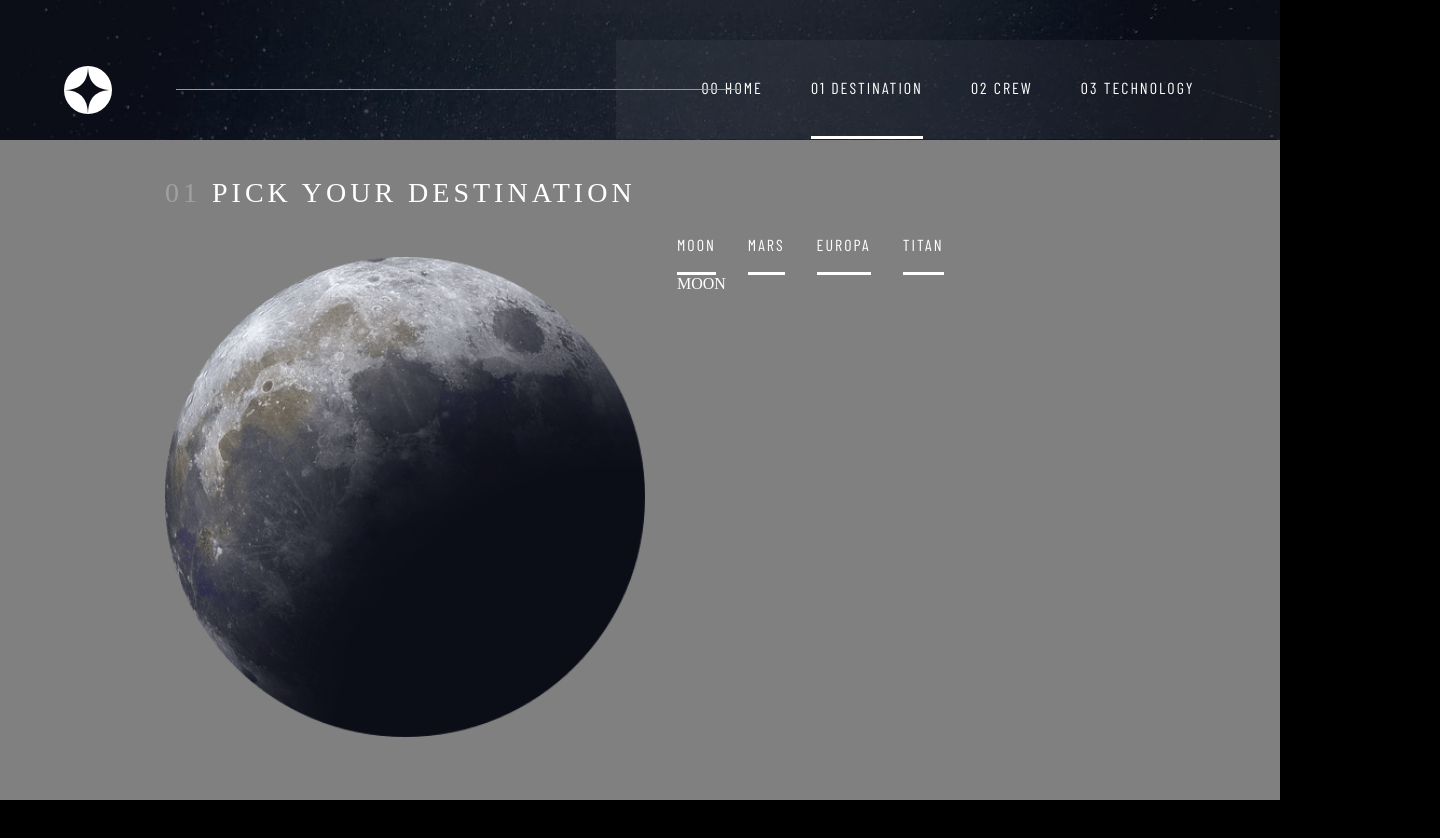
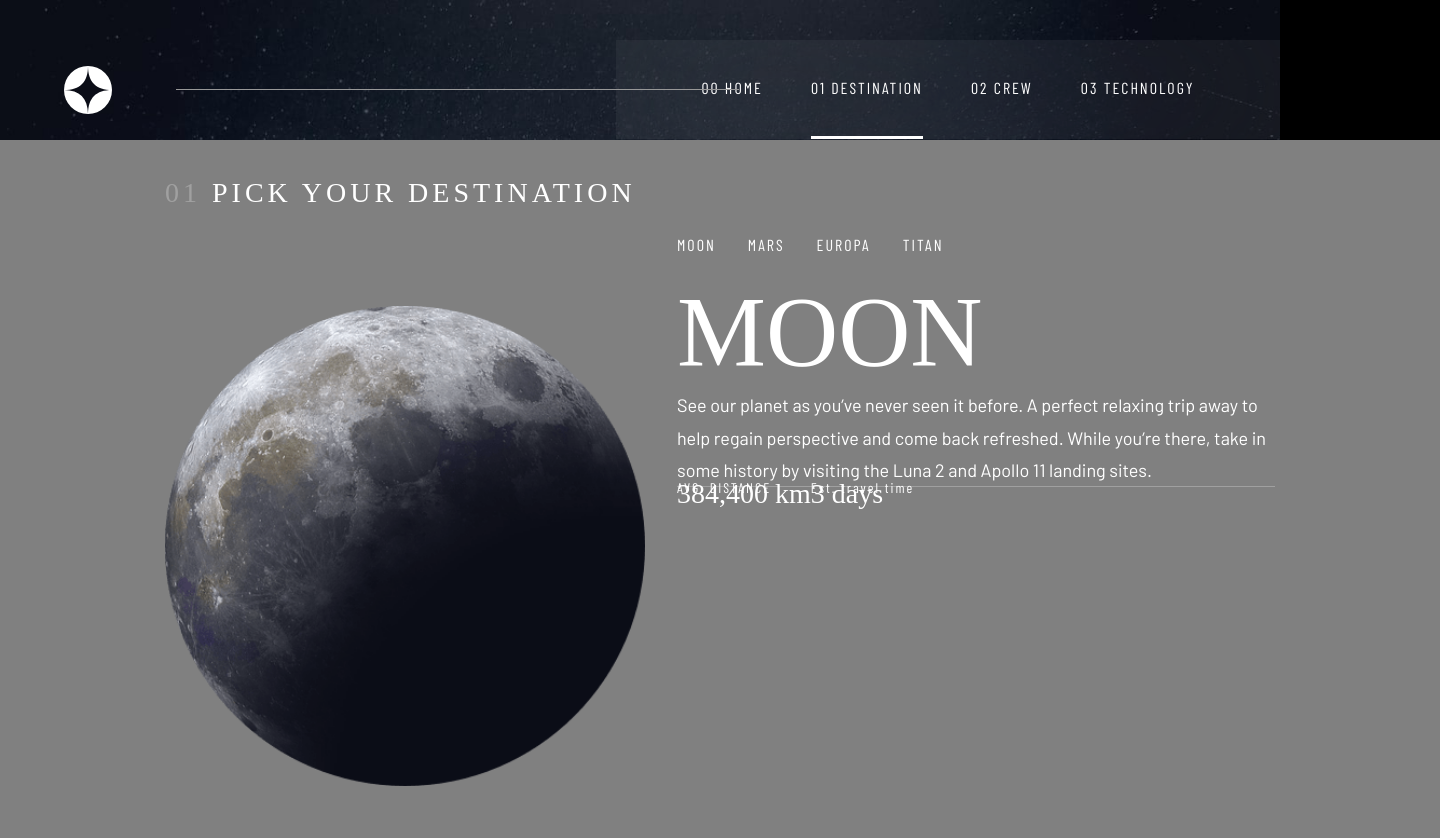
Before and after one commit to Marco-Ray/space-tourism, a Vue app: page /destination in a window 1280 px wide. Shown: the top 838 px of the page, 1440 px wide, since content can reach past the window. Before the commit the page ends 800 px from the top, so only its background shows below. Built offline with nearby package versions, Linux system fonts and the light colour scheme; a web font is replaced by a local one.

Commit message:
flex margin layout

```diff
--- a/src/components/DestinationTab.vue
+++ b/src/components/DestinationTab.vue
@@ -28,6 +28,12 @@ const activeTabList = computed(() => {
 
 function toggleTab(index) {
   activeTab.value = props.tabList[index];
+  Array.from(document.getElementsByClassName("tab-item")).forEach((element) =>
+    element.classList.remove("tab-active")
+  );
+  document
+    .querySelector(`.tab-item:nth-child(${index + 1})`)
+    .classList.add("tab-active");
 }
 </script>
 
@@ -40,7 +46,11 @@ function toggleTab(index) {
 .tab-item {
   cursor: pointer;
   height: 29px;
-  border-bottom: 3px solid $white;
+  border-bottom: 3px solid transparent;
   color: $white;
 }
+
+.tab-active {
+  border-bottom: 3px solid $white;
+}
 </style>
--- a/src/style/index.scss
+++ b/src/style/index.scss
@@ -36,9 +36,12 @@ a {
     margin-top: 140px;
     position: relative;
     .content {
-      position: absolute;
+      // position: absolute;
       background-color: grey;
       display: flex;
+      width: 100%;
+      height: 100%;
+      margin: auto auto;
     }
   }
 }
--- a/src/views/DestinationView.vue
+++ b/src/views/DestinationView.vue
@@ -15,16 +15,33 @@
           </div>
           <destination-tab :tabList="tabList" class="tab__container">
             <template #MOON>
-              MOON
+              <div class="heading-L">MOON</div>
+              <div class="body">
+                See our planet as you’ve never seen it before. A perfect
+                relaxing trip away to help regain perspective and come back
+                refreshed. While you’re there, take in some history by visiting
+                the Luna 2 and Apollo 11 landing sites.
+              </div>
+              <div class="divider"></div>
+              <div style="display: flex;">
+                <div style="display: flex; flex-direction: column;">
+                  <div class="subheading-S">AVG. DISTANCE</div>
+                  <div class="subheading-L">384,400 km</div>
+                </div>
+                <div style="display: flex; flex-direction: column;">
+                  <div class="subheading-S">Est. travel time</div>
+                  <div class="subheading-L">3 days</div>
+                </div>
+              </div>
             </template>
             <template #MARS>
-              MARS
+              <div class="heading-L">MARS</div>
             </template>
             <template #EUROPA>
-              EUROPA
+              <div class="heading-L">EUROPA</div>
             </template>
             <template #TITAN>
-              TITAN
+              <div class="heading-L">TITAN</div>
             </template>
           </destination-tab>
         </div>
@@ -43,14 +60,22 @@ const tabList = ["MOON", "MARS", "EUROPA", "TITAN"];
 <style lang="scss" scoped>
 #destination {
   background-image: url("@/assets/destination/background-destination-desktop.jpg");
+  @include respondTo("tablet") {
+    background-image: url("@/assets/destination/background-destination-tablet.jpg");
+  }
+  @include respondTo("phone") {
+    background-image: url("@/assets/destination/background-destination-mobile.jpg");
+  }
 }
 
 .destination__container {
   .destination__content {
     flex-direction: column;
     align-items: start;
-    width: calc(100% - 165px * 2);
-    height: calc(100% - 48px * 2);
+    max-width: 1110px;
+    max-height: 792px;
+    // width: calc(100% - 165px * 2);
+    // height: calc(100% - 48px * 2);
     padding: 48px 165px;
     gap: 24px;
   }
@@ -74,15 +99,8 @@ const tabList = ["MOON", "MARS", "EUROPA", "TITAN"];
   }
 }
 
-@media screen and (max-width: 850px) {
-  #destination {
-    background-image: url("@/assets/destination/background-destination-tablet.jpg");
-  }
-}
-
-@media screen and (max-width: 750px) {
-  #destination {
-    background-image: url("@/assets/destination/background-destination-mobile.jpg");
-  }
+.divider {
+  background-color: rgba($white, 25%);
+  height: 1px;
 }
 </style>
--- a/src/views/HomeView.vue
+++ b/src/views/HomeView.vue
@@ -36,28 +36,27 @@
   .home__content {
     align-items: end;
     justify-content: space-between;
-    width: calc(100% - 165px * 2);
-    height: calc(100% - 128px * 2);
-    padding: 128px 165px;
+    max-width: 1110px;
+    max-height: 632px;
     @include respondTo("tablet") {
-      width: calc(100% - 40px * 2);
-      height: calc(100% - 128px * 2);
-      padding: 128px 40px;
+      max-width: 688px;
+      max-height: 672px;
     }
     @include respondTo("phone") {
-      width: calc(100% - 24px * 2);
-      height: calc(100% - 24px * 2);
-      padding: 24px;
+      max-width: 327px;
+      height: 676px;
     }
   }
 }
 
 .hero {
   max-width: 540px;
+  width: 100%;
 }
 
 .explore-btn {
   position: relative;
+  transform: translate(-88px, -88px);
   width: 272px;
   height: 272px;
   text-align: center;
@@ -65,7 +64,11 @@
   border-radius: 50%;
   color: $very-dark-navy;
   background-color: $white;
+  @include respondTo("tablet") {
+    transform: translate(0, 0);
+  }
   @include respondTo("phone") {
+    transform: translate(0, 0);
     width: 144px;
     height: 144px;
     line-height: 144px;
@@ -105,11 +108,13 @@
       flex-direction: column;
       justify-content: space-around;
       align-items: center;
-      width: calc(100% - 40px * 2);
-      height: calc(100% - 20px * 2);
-      padding: 20px 40px;
+      max-width: 688px;
+      max-height: 900px;
       .hero {
         text-align: center;
+      }
+      .explore-btn {
+        transform: translate(0, 0);
       }
     }
   }
```
